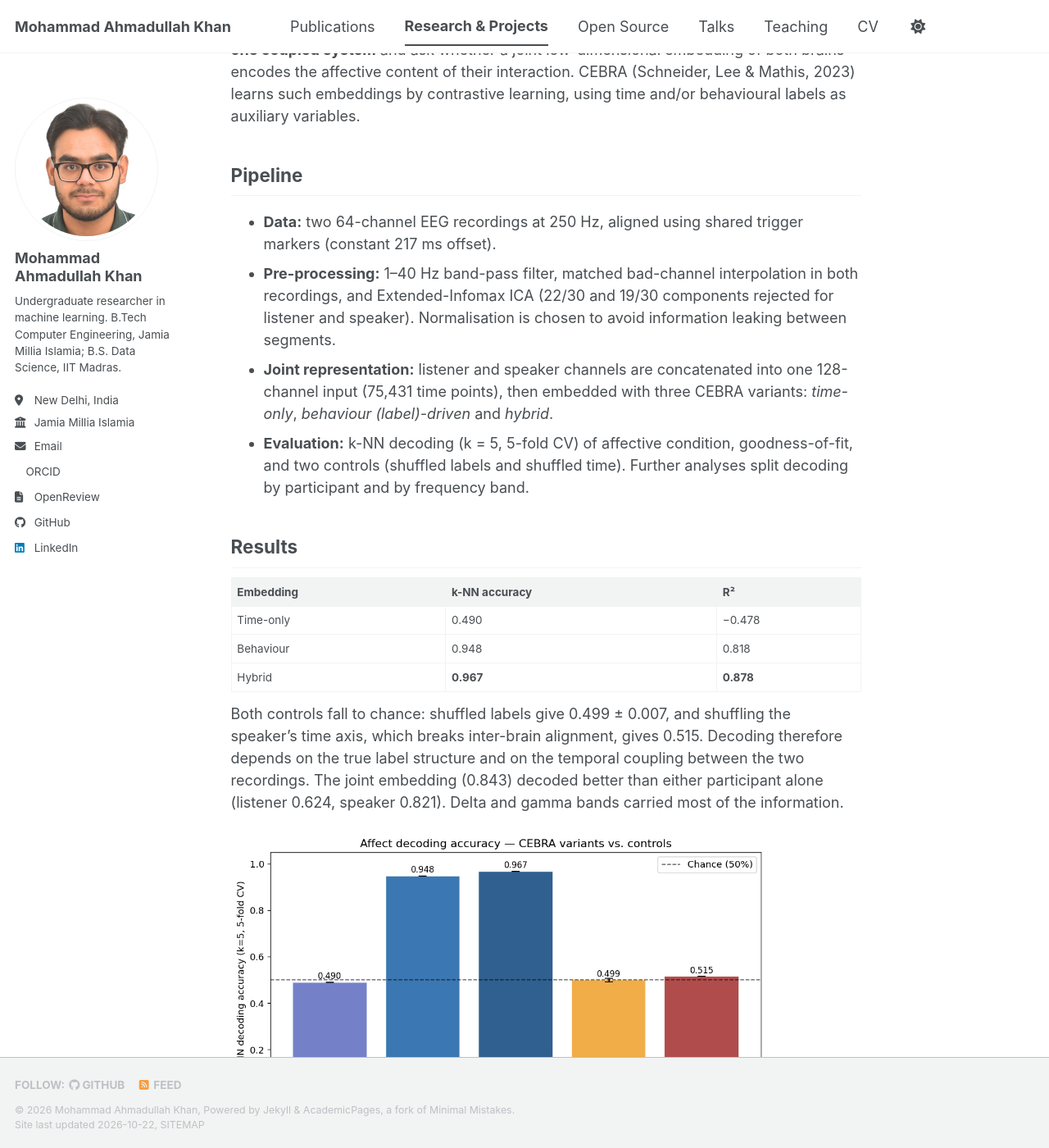
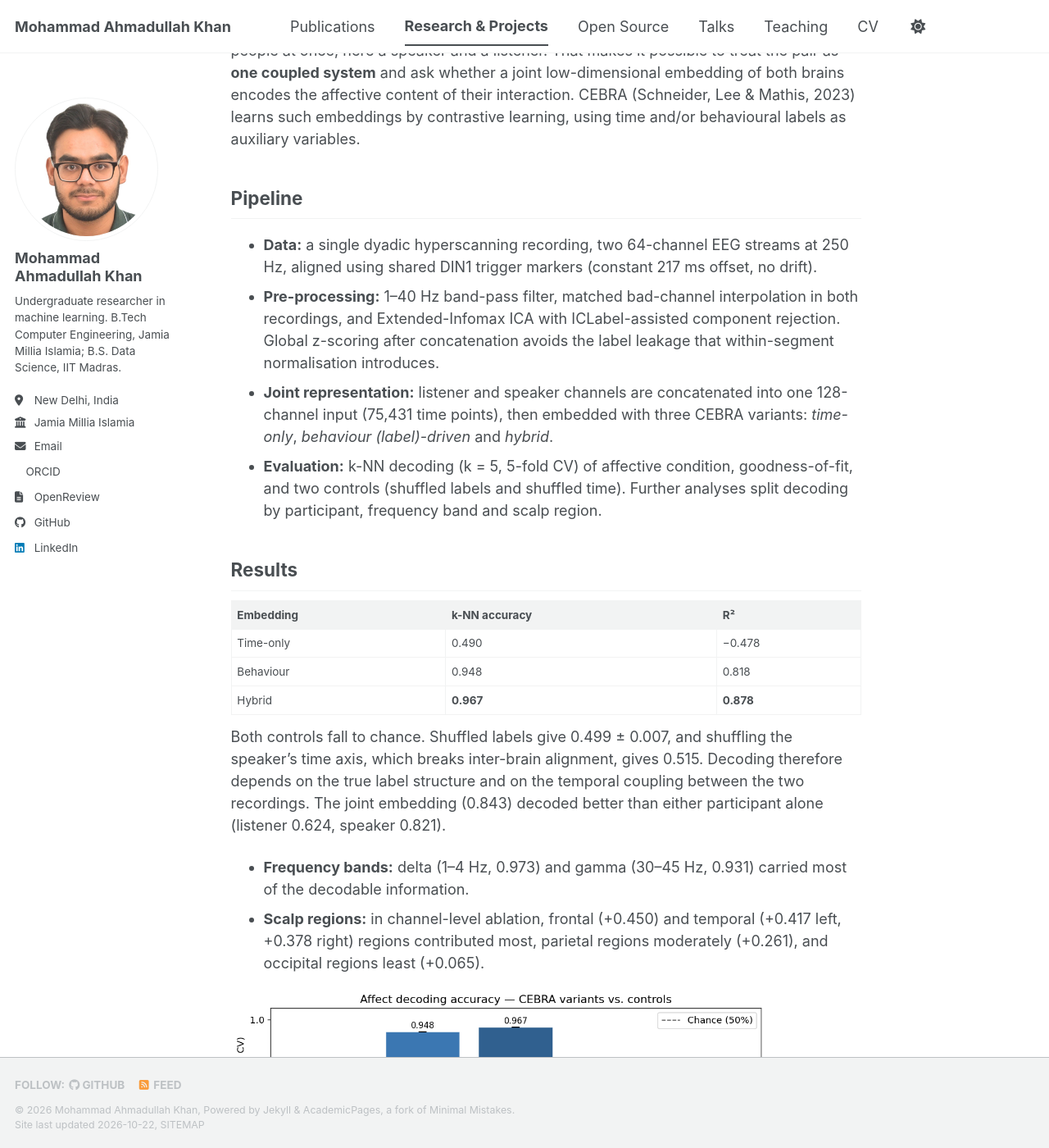
Before and after one commit to MAUK9086/MAUK9086.github.io, a Jekyll site: the page built from _portfolio/04-dyadic-eeg-cebra.md, in a window 1280 px wide and 1400 px high, scrolled down 327 px. Shown: the whole window at 82% size. Built offline with Jekyll 4.4.1, drawn with Linux system fonts in a browser that asks for light colours; a style sheet for code colours, icons or effects is not loaded; some of the changed text lies outside the part shown.

Commit message:
Add Brain-to-Brain Decoder independent study report and figure
Co-Authored-By: Claude Opus 5.5 <noreply@anthropic.com>

```diff
--- a/_portfolio/04-dyadic-eeg-cebra.md
+++ b/_portfolio/04-dyadic-eeg-cebra.md
@@ -1,12 +1,12 @@
 ---
-title: "Dyadic EEG Representation Learning with CEBRA"
-excerpt: "Learning joint neural embeddings of two people in conversation from hyperscanning EEG. Hybrid CEBRA embeddings decode affective condition with 0.967 k-NN accuracy, while shuffle controls stay at chance. Independent project, 2026."
+title: "Brain-to-Brain Decoder: Dyadic EEG Representation Learning with CEBRA"
+excerpt: "An independent study that learns joint neural embeddings of two people in conversation from hyperscanning EEG. A hybrid CEBRA embedding decodes affective condition with 0.967 k-NN accuracy, while label- and temporal-shuffle controls fall to chance. Includes a reproducible pipeline and a plan for scaling to multiple dyads."
 collection: portfolio
 order: 3
 permalink: /portfolio/dyadic-eeg-cebra
 ---
 
-**Context:** independent project, 2026. Code is available on request.
+**Context:** independent study, 2026. [Report (PDF)](/files/Brain_to_Brain_Decoder_Khan_2026.pdf). Code is available on request.
 
 Idea
 ------
@@ -14,10 +14,10 @@ Most EEG analyses model one brain at a time. In *hyperscanning*, EEG is recorded
 
 Pipeline
 ------
-- **Data:** two 64-channel EEG recordings at 250 Hz, aligned using shared trigger markers (constant 217 ms offset).
-- **Pre-processing:** 1–40 Hz band-pass filter, matched bad-channel interpolation in both recordings, and Extended-Infomax ICA (22/30 and 19/30 components rejected for listener and speaker). Normalisation is chosen to avoid information leaking between segments.
+- **Data:** a single dyadic hyperscanning recording, two 64-channel EEG streams at 250 Hz, aligned using shared DIN1 trigger markers (constant 217 ms offset, no drift).
+- **Pre-processing:** 1–40 Hz band-pass filter, matched bad-channel interpolation in both recordings, and Extended-Infomax ICA with ICLabel-assisted component rejection. Global z-scoring after concatenation avoids the label leakage that within-segment normalisation introduces.
 - **Joint representation:** listener and speaker channels are concatenated into one 128-channel input (75,431 time points), then embedded with three CEBRA variants: *time-only*, *behaviour (label)-driven* and *hybrid*.
-- **Evaluation:** k-NN decoding (k = 5, 5-fold CV) of affective condition, goodness-of-fit, and two controls (shuffled labels and shuffled time). Further analyses split decoding by participant and by frequency band.
+- **Evaluation:** k-NN decoding (k = 5, 5-fold CV) of affective condition, goodness-of-fit, and two controls (shuffled labels and shuffled time). Further analyses split decoding by participant, frequency band and scalp region.
 
 Results
 ------
@@ -28,10 +28,24 @@ Results
 | Behaviour | 0.948 | 0.818 |
 | Hybrid | **0.967** | **0.878** |
 
-Both controls fall to chance: shuffled labels give 0.499 ± 0.007, and shuffling the speaker's time axis, which breaks inter-brain alignment, gives 0.515. Decoding therefore depends on the true label structure and on the temporal coupling between the two recordings. The joint embedding (0.843) decoded better than either participant alone (listener 0.624, speaker 0.821). Delta and gamma bands carried most of the information.
+Both controls fall to chance. Shuffled labels give 0.499 ± 0.007, and shuffling the speaker's time axis, which breaks inter-brain alignment, gives 0.515. Decoding therefore depends on the true label structure and on the temporal coupling between the two recordings. The joint embedding (0.843) decoded better than either participant alone (listener 0.624, speaker 0.821).
+
+- **Frequency bands:** delta (1–4 Hz, 0.973) and gamma (30–45 Hz, 0.931) carried most of the decodable information.
+- **Scalp regions:** in channel-level ablation, frontal (+0.450) and temporal (+0.417 left, +0.378 right) regions contributed most, parietal regions moderately (+0.261), and occipital regions least (+0.065).
 
 <img src="/images/cebra-affect-decoding.png" alt="k-NN decoding accuracy of CEBRA variants and shuffle controls" width="85%">
 
-*Figure. Affect decoding accuracy of the CEBRA variants compared with shuffle controls (dashed line = chance).*
+*Figure 1. Affect decoding accuracy of the CEBRA variants compared with shuffle controls (dashed line = chance).*
 
-**Next steps:** extend the pipeline to multiple dyads, test whether embeddings are consistent across dyads, and compare embeddings with a statistical test (the cross-entropy test).
+<img src="/images/eeg-embedding-3d.png" alt="3D CEBRA embedding of the dyadic EEG signal coloured by affect condition" width="85%">
+
+*Figure 2. 3D CEBRA embedding of the joint dyadic signal (label-based), coloured by affect condition.*
+
+Next steps
+------
+The report sets out how to extend the pipeline from one dyad to many:
+- Leave-One-Dyad-Out validation and learning curves over the number of dyads.
+- Seed-averaged reporting.
+- Statistical comparison of embeddings with the cross-entropy test (Roca et al., 2023).
+- Phase-randomisation controls.
+- Procrustes alignment of embeddings across dyads.
```
Also changed, not shown: _pages/cv.md (+1 -1 lines), images/eeg-embedding-3d.png (added), 1 other file.
